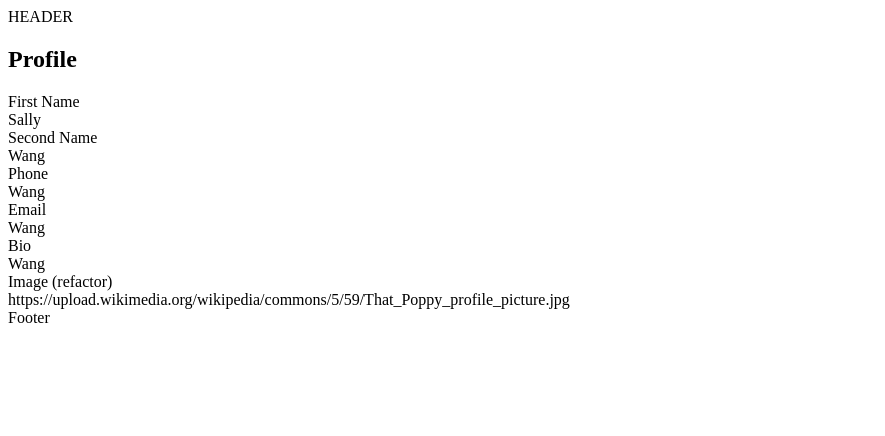
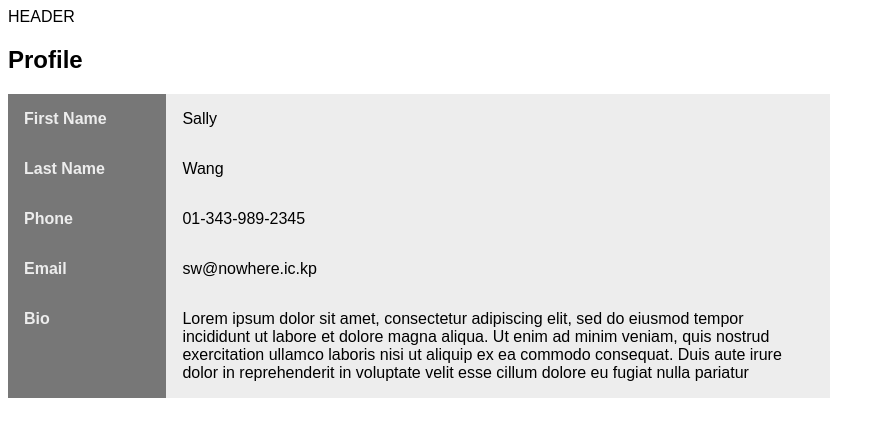
Before and after one commit to mintsource/earthquake-zen-garden, a React app: page /profile/1 in a window 1280 px wide. Shown: the top 436 px of the page, without its empty margins (0-885 px from the left). Built offline with nearby package versions, Linux system fonts and the light colour scheme; the HTML template or start-up script is replaced by a standard one.

Commit message:
added some base css s

```diff
--- a/src/App.css
+++ b/src/App.css
@@ -1,10 +1,33 @@
-/*
-make these css variables...
-Color palette:
-#ededed
-#777777
-#444444
-#0011bb
-#6600cc
-Font family: sans-serif
-*/
+:root {
+  --pallette-theme-standout-main: #0011bb;
+  --pallette-theme-standout-secondary: #6600cc;
+  --pallette-lightist-tone:#ededed;
+  --pallette-darkish-tone:#777777;
+  --pallette-darker-tone: #444444;
+  --pallette-darkest-tone: #000000;
+}
+
+body {
+  font-family: sans-serif;
+}
+
+.row {
+  display: flex;
+  flex-direction: row;
+}
+
+.entry {
+  padding: 1rem;
+}
+
+.entry.title{
+  background-color: var(--pallette-darkish-tone);
+  color: var(--pallette-lightist-tone);
+  font-weight: bold;
+  width: 10%;
+}
+
+.entry.value{
+  width: 50%;
+  background-color: #ededed;
+}
--- a/src/App.js
+++ b/src/App.js
@@ -3,11 +3,10 @@ import {
   BrowserRouter as Router, Route, Switch
 } from "react-router-dom"
 import Header from './js/shared/Header'
-import Footer from './js/shared/Footer'
 import EarthQuakeList from './js/views/EarthQuakeList'
 import EarthQuakeDetail from './js/views/EarthQuakeDetail'
 import Profile from './js/views/Profile'
-//import './App.css'
+import './App.css'
 
 function App() {
   return (
@@ -26,7 +25,6 @@ function App() {
           </Route>
         </Switch>
       </Router>
-      <Footer />
     </div>
   );
 }
--- a/src/js/shared/Footer.js
+++ /dev/null
@@ -1,6 +0,0 @@
-import React from 'react';
-
-export default function Footer() {
-  return (
-  <div>Footer</div>)
-}
--- a/src/js/views/Profile.js
+++ b/src/js/views/Profile.js
@@ -1,4 +1,3 @@
-
 import React from 'react'
 import { useParams } from "react-router-dom";
 import earthQuakeData from '../../data/earthquakes.json'
@@ -9,57 +8,34 @@ export default function Profile() {
     const profile = earthQuakeData.profile
     console.log('profile:' + JSON.stringify(profile))
 
-    return (
-        <article>
-            <h1>Profile</h1>
-            <div className='row'>
-                <div className='category'>
-                    First Name
-            </div>
-                <div className='details'>
-                    {profile.firstName}
+    const fields = [
+        { label: "First Name", value: "firstName" },
+        { label: "Last Name", value: "lastName" },
+        { label: "Phone", value: "phone" },
+        { label: "Email", value: "email" },
+        { label: "Bio", value: "bio" }
+    ]
+
+    const profileTemplate = []
+
+    fields.map(field => {
+        console.log(JSON.stringify(field))
+        profileTemplate.push(
+            <div className='row' key={field.value}>
+                <div className='entry title'>
+                    {field.label}
+                </div>
+                <div className='entry value'>
+                    {profile[field.value]}
                 </div>
             </div>
-            <div className='row'>
-                <div className='category'>
-                    Second Name
-            </div>
-                <div className='details'>
-                    {profile.lastName}
-                </div>
-            </div>
-            <div className='row'>
-                <div className='category'>
-                    Phone
-            </div>
-                <div className='details'>
-                    {profile.lastName}
-                </div>
-            </div>
-            <div className='row'>
-                <div className='category'>
-                    Email
-            </div>
-                <div className='details'>
-                    {profile.lastName}
-                </div>
-            </div>
-            <div className='row'>
-                <div className='category'>
-                    Bio
-            </div>
-                <div className='details'>
-                    {profile.lastName}
-                </div>
-            </div>
-            <div className='row'>
-                <div className='category'>
-                    Image (refactor)
-            </div>
-                <div className='details'>
-                    {profile.avatarImage}
-                </div>
-            </div>
+        )
+    });
+
+    return (
+        <article className="container">
+            <h1>Profile</h1>
+            {profileTemplate}
         </article>
     )
 }
```
Also changed, not shown: src/js/shared/Layout.js (deleted), 1 other file (tests, documents, lock files or other folders).
